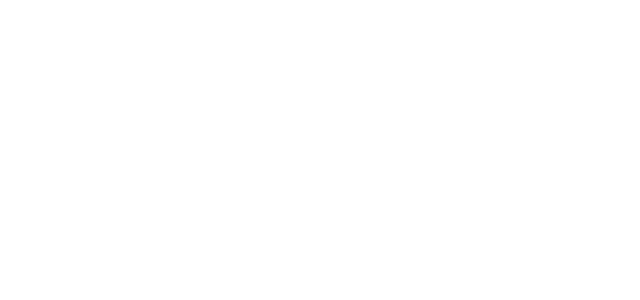
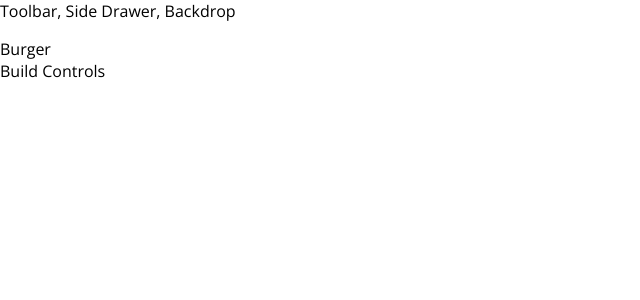
Before and after one commit to thanhpham091790/reactjs, a React (Create React App) app in the folder burger-builder/: page / in a window 1280 px wide. Shown: the top 300 px of the page, without its empty margins (0-640 px from the left). Built offline with nearby package versions, Linux system fonts and the light colour scheme.

Commit message:
Starting implementation of the burger builder container

```diff
--- a/burger-builder/src/App.js
+++ b/burger-builder/src/App.js
@@ -1,11 +1,15 @@
 import React, {Component} from 'react';
+import Layout from './components/Layout/Layout';
+import BurgerBuilder from './containers/BurgerBuilder/BurgerBuilder';
 
 class App extends Component {
 
   render(){
     return (
       <div>
-
+        <Layout>
+          <BurgerBuilder />
+        </Layout>
       </div>
     );
   }
--- /dev/null
+++ b/burger-builder/src/components/Layout/Layout.js
@@ -0,0 +1,16 @@
+import React from 'react';
+import Auxi from '../../hoc/Auxi';
+import classes from './Layout.module.css';
+
+const layout = (props) => {
+    return (
+        <Auxi>
+            <div>Toolbar, Side Drawer, Backdrop</div>
+            <main className={classes.Content}>
+                {props.children}
+            </main>
+        </Auxi>
+    );
+}
+
+export default layout;
--- /dev/null
+++ b/burger-builder/src/components/Layout/Layout.module.css
@@ -0,0 +1,3 @@
+.Content{
+    margin-top: 16px;
+}
--- /dev/null
+++ b/burger-builder/src/containers/BurgerBuilder/BurgerBuilder.js
@@ -0,0 +1,15 @@
+import React, {Component} from 'react';
+import Auxi from '../../hoc/Auxi';
+
+class BurgerBuilder extends Component{
+    render(){
+        return(
+            <Auxi>
+                <div>Burger</div>
+                <div>Build Controls</div>
+            </Auxi>
+        );
+    }
+}
+
+export default BurgerBuilder;
--- /dev/null
+++ b/burger-builder/src/hoc/Auxi.js
@@ -0,0 +1,7 @@
+import React from 'react';
+
+const auxi = (props) => {
+    return props.children;
+}
+
+export default auxi;
```
